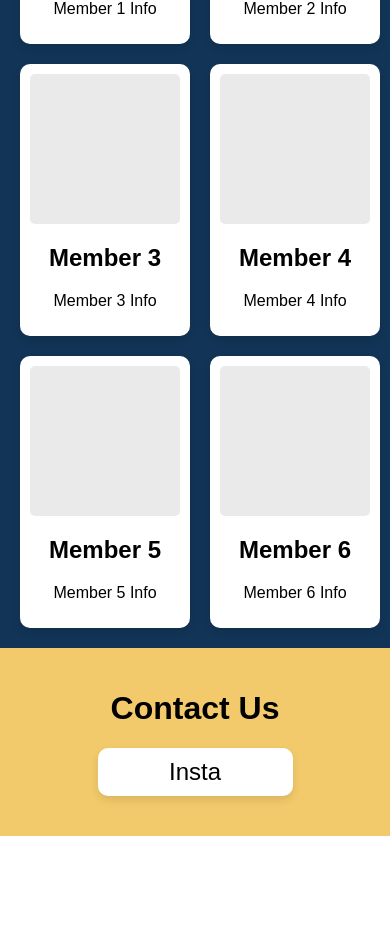
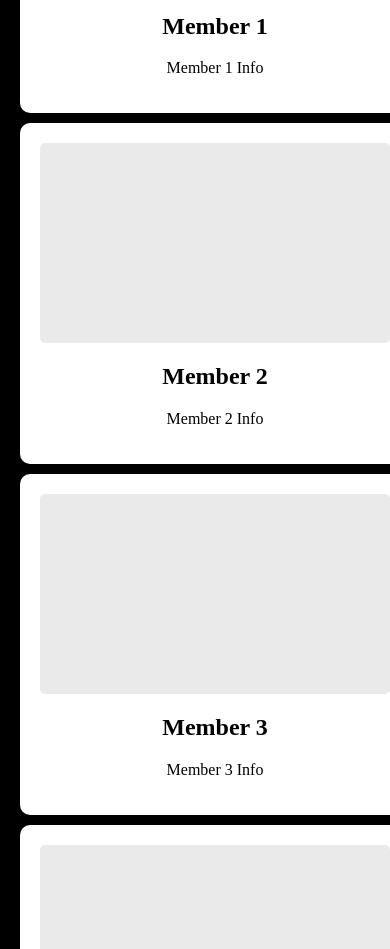
Before and after one commit to PranavB-11/Noteworthy-Website, a React (Vite) app in the folder noteworthy-project/: page / in a window 390 px wide. Shown: the part 4257-5206 px from the top of the page. Before the commit the page ends 5093 px from the top, so only its background shows below. Built offline with nearby package versions, Linux system fonts and the light colour scheme.

Commit message:
Member Cards Implemented

```diff
--- a/noteworthy-project/src/App.css
+++ b/noteworthy-project/src/App.css
@@ -161,66 +161,139 @@ html, body {
 
 
 
-
-
-/* this is the css for the memembrs*/
 .members-contact-container {
-  font-family: Arial, sans-serif;
+  display: flex;
+  flex-direction: column;
+  align-items: center;
+  width: 100%;
 }
 
 .members-section {
-  background-color: #123456; /* Replace with your preferred color */
+  width: 100%;
+  max-width: 1200px;
+  margin: auto;
+  padding: 20px;
+}
+
+.members-grid {
+  display: grid;
+  grid-template-columns: repeat(3, 1fr);
+  gap: 10px;
+  justify-content: center;
+  width: 100%;
+}
+
+.member-card {
+  background-color: #fff;
+  border-radius: 10px;
+  box-shadow: 0 4px 8px rgba(0, 0, 0, 0.1);
   padding: 20px;
   text-align: center;
 }
 
-.member-cards-container {
-  display: flex;
-  justify-content: space-around;
-  margin-top: 20px;
+.member-image-placeholder {
+  height: 200px;
+  background-color: #eaeaea;
+  border-radius: 5px;
+  margin-bottom: 15px;
 }
 
-.member-card {
-  background-color: #fff;
-  width: 150px; /* Adjust width as necessary */
-  padding: 10px;
-  border-radius: 10px;
-  box-shadow: 0 4px 8px rgba(0, 0, 0, 0.1);
+@media (max-width: 1024px) {
+  .members-grid {
+    grid-template-columns: repeat(2, 1fr);
+  }
 }
 
-.member-image-placeholder {
-  height: 150px; /* Adjust height as necessary */
-  background-color: #eaeaea; /* Placeholder color */
-  border-radius: 5px;
-  margin-bottom: 10px;
+@media (max-width: 768px) {
+  .members-grid {
+    grid-template-columns: 1fr;
+  }
 }
 
-.contact-section {
-  background-color: #f2ca6b; /* Replace with your preferred color */
-  padding: 20px;
-  text-align: center;
+
+
+.modal-backdrop {
+  position: fixed;
+  top: 0;
+  left: 0;
+  width: 100vw;
+  height: 100vh;
+  background-color: rgba(0, 0, 0, 0.5);
+  display: flex;
+  justify-content: center;
+  align-items: center;
+  z-index: 1000;
 }
 
-.contact-card {
-  background-color: #fff;
-  width: 50%; /* Adjust width as necessary */
-  margin: 20px auto;
-  padding: 10px;
-  border-radius: 10px;
-  box-shadow: 0 4px 8px rgba(0, 0, 0, 0.1);
+.modal-content {
+  display: flex;
+  flex-direction: column;
+  align-items: center;
+  justify-content: center;
+  padding: 20px;
+  width: auto;
+  max-width: calc(100vw - 40px);
+  height: auto;
+  max-height: 80vh;
+  box-sizing: border-box;
+  overflow: hidden;
+  position: relative;
+  background-color: white;
+  border-radius: 5px;
+  box-shadow: 0 4px 8px rgba(0, 0, 0, 0.2);
+  z-index: 1001;
 }
 
-.social-media-placeholder {
-  /* Style for your social media links or icons */
-  font-size: 1.5em;
+
+.modal-nav-left, .modal-nav-right {
+  position: absolute;
+  top: 50%;
+  transform: translateY(-50%);
+  font-size: 2rem;
+  cursor: pointer;
+  z-index: 1050;
 }
 
-.members-grid {
-  display: grid;
-  grid-template-columns: repeat(2, 1fr);
-  gap: 20px; /* Adjust spacing between members */
+.modal-nav-left {
+  left: 10px;
 }
 
-.member-card {
-  /* Your existing member card styles */
+.modal-nav-right {
+  right: 10px;
 }
+
+
+.modal-close-button {
+  position: absolute;
+  top: 10px;
+  left: 10px;
+  background: none;
+  border: none;
+  font-size: 1.5rem;
+  cursor: pointer;
+}
+
+.modal-close-button:hover {
+  color: grey;
+}
+
+
+.member-card:hover {
+  transform: scale(1.05);
+  cursor: pointer;
+}
+
+@media (max-width: 768px) {
+  .modal-content {
+    width: 90%;
+    max-width: 95%;
+    padding: 20px;
+    max-height: 90vh;
+  }
+}
+
+.modal-content h2,
+.modal-content p {
+  text-align: center;
+  width: 100%;
+}
--- a/noteworthy-project/src/App.jsx
+++ b/noteworthy-project/src/App.jsx
@@ -1,4 +1,4 @@
-import React from 'react';
+import React, { useState } from 'react';
 import Slider from 'react-slick';
 import "slick-carousel/slick/slick.css";
 import "slick-carousel/slick/slick-theme.css";
@@ -91,24 +91,45 @@ function Members() {
     { name: 'Member 5', info: 'Member 5 Info' },
     { name: 'Member 6', info: 'Member 6 Info' }
   ];
+  const [selectedMemberIndex, setSelectedMemberIndex] = useState(null);
+
+  const showNextMember = () => {
+    setSelectedMemberIndex((currentIndex) =>
+      (currentIndex + 1) % members.length
+    );
+  };
+
+  const showPreviousMember = () => {
+    setSelectedMemberIndex((currentIndex) =>
+      (currentIndex - 1 + members.length) % members.length
+    );
+  };
 
   return (
     <div className="members-contact-container">
       {/* Members Section */}
+      <div className="members-contact-container">
       <div className="members-section">
         <h1>Members</h1>
-        <div className="member-cards-container">
-          {/* Render member cards in a grid layout */}
         <div className="members-grid">
           {members.map((member, index) => (
-              <div key={index} className="member-card">
+            <div key={index} className="member-card" onClick={() => setSelectedMemberIndex(index)}>
               <div className="member-image-placeholder"></div>
               <h2>{member.name}</h2>
               <p>{member.info}</p>
             </div>
           ))}
         </div>
+        {selectedMemberIndex !== null && (
+        <MemberModal
+          member={members[selectedMemberIndex]}
+          onClose={() => setSelectedMemberIndex(null)}
+          onNext={showNextMember}
+          onPrevious={showPreviousMember}
+        />
+      )}
       </div>
+
     </div>
 
       {/* Contact Us Section */}
@@ -122,6 +143,31 @@ function Members() {
         </div>
       </div>
     </div>
+  );}
+
+function MemberModal({ member, onClose, onPrevious, onNext }) {
+  if (!member) return null;
+
+
+  const handleBackdropClick = (e) => {
+    onClose();
+  };
+
+  const handleContentClick = (e) => {
+    e.stopPropagation();
+  };
+
+  return (
+    <div className="modal-backdrop" onClick={handleBackdropClick}>
+      <div className="modal-content" onClick={handleContentClick}>
+        <button className="modal-close-button" onClick={onClose}>X</button>
+        <div className="modal-nav-left" onClick={(e) => { e.stopPropagation(); onPrevious(); }}>&lt;</div>
+        <div className="modal-nav-right" onClick={(e) => { e.stopPropagation(); onNext(); }}>&gt;</div>
+
+        <h2>{member.name}</h2>
+        <p>{member.info}</p>
+      </div>
+    </div>
   );
 }
 
```
Lines whose indentation alone changed are shown as unchanged.
